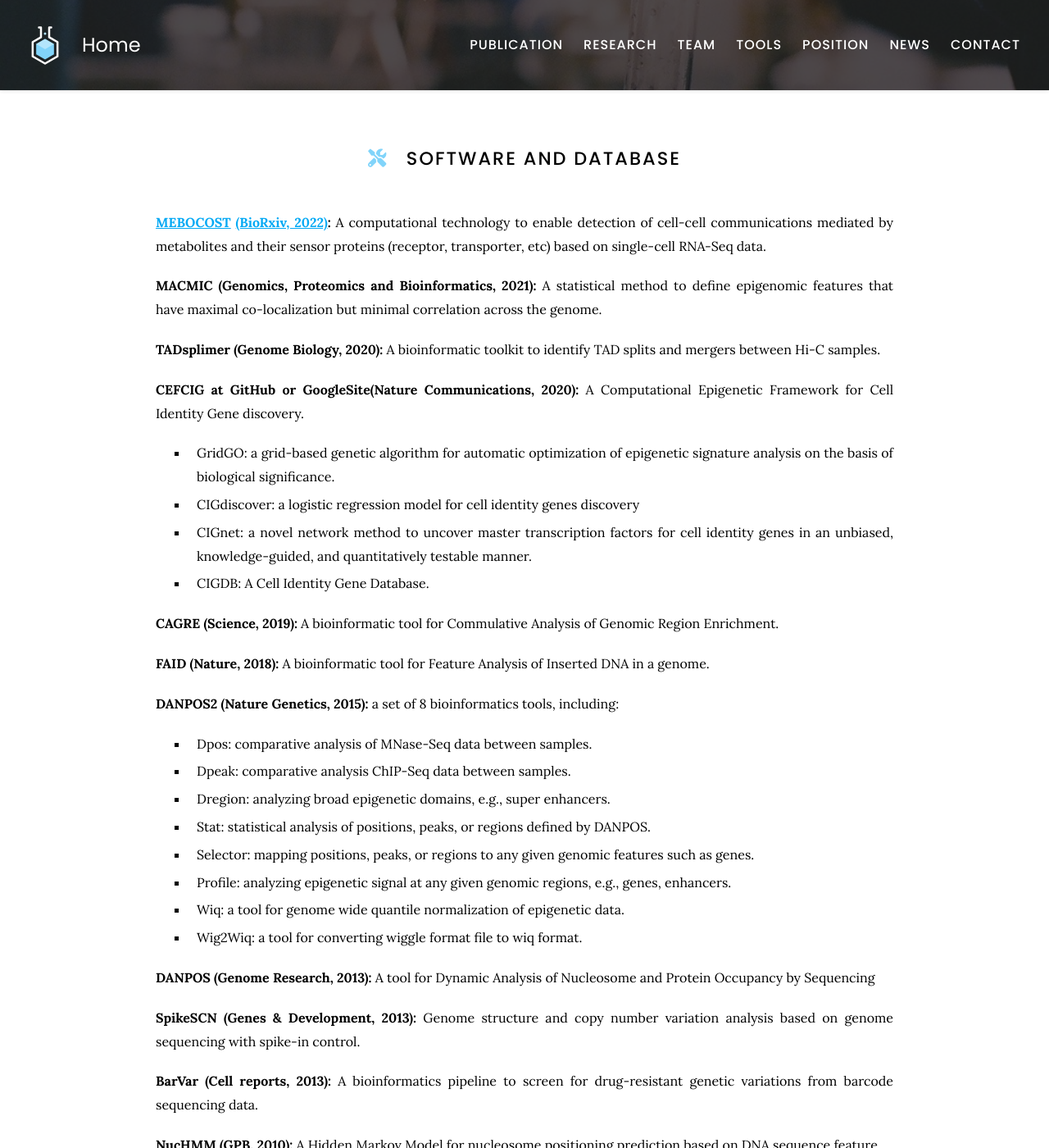
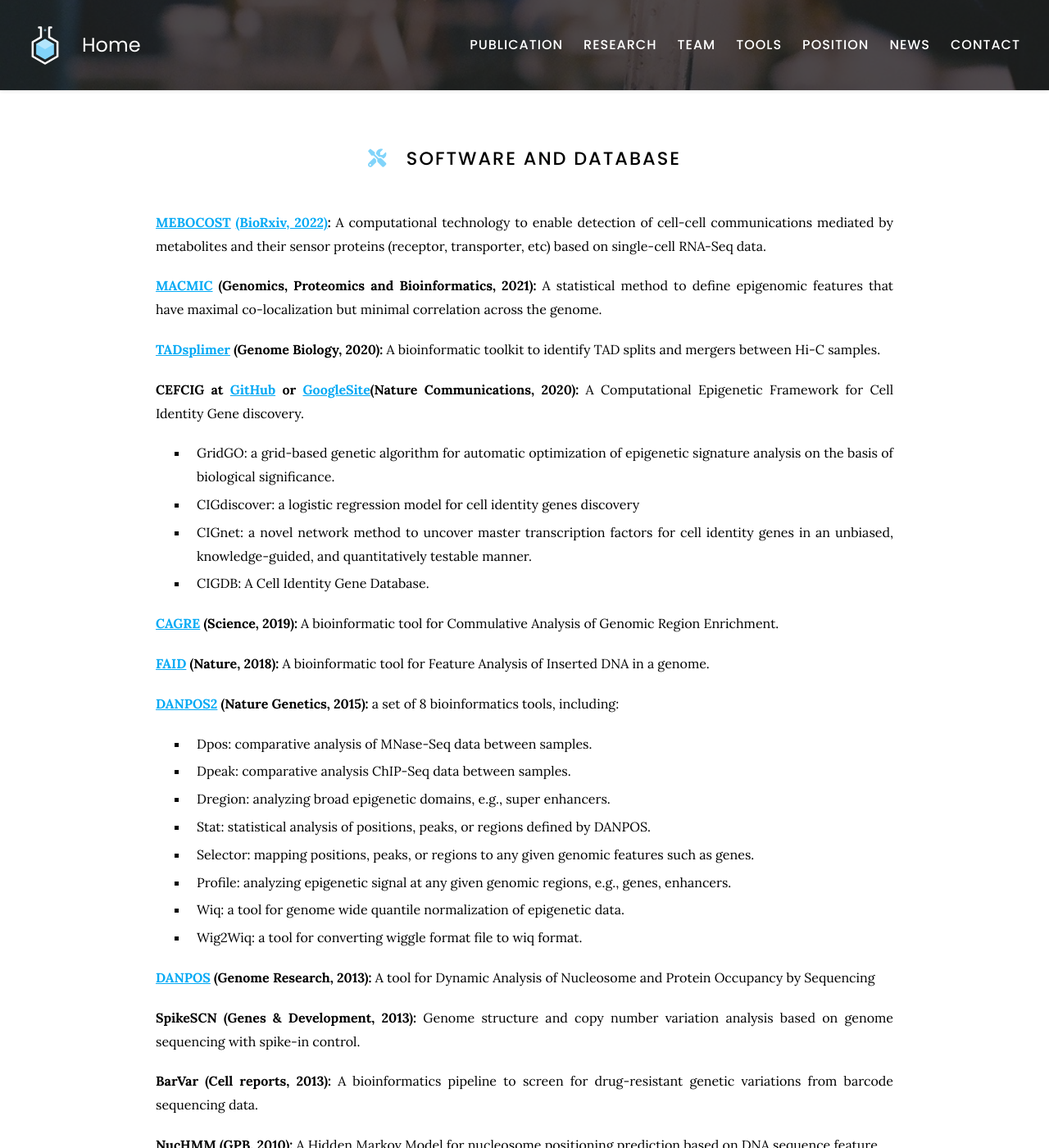
Before and after one commit to kaifuchenlab/kaifuchenlab.github.io, a Jekyll site: the page built from 4.tools/index.md, in a window 1280 px wide and 1400 px high. Shown: the whole window at 82% size. Built offline with Jekyll 4.4.1, drawn with Linux system fonts in a browser that asks for light colours; part of the change alters nothing that is shown.

```diff
--- a/4.tools/index.md
+++ b/4.tools/index.md
@@ -11,27 +11,27 @@ nav:
 **[MEBOCOST](https://github.com/zhengrongbin/MEBOCOST) [(BioRxiv, 2022)](https://www.biorxiv.org/content/10.1101/2022.05.30.494067v1):**
 A computational technology to enable detection of cell-cell communications mediated by metabolites and their sensor proteins (receptor, transporter, etc) based on single-cell RNA-Seq data.
 
-**MACMIC (Genomics, Proteomics and Bioinformatics, 2021):**
+**[MACMIC](https://github.com/bxia888/MACMIC) (Genomics, Proteomics and Bioinformatics, 2021):**
 A statistical method to define epigenomic features that have maximal co-localization but minimal correlation across the genome.
 
-**TADsplimer (Genome Biology, 2020):**
+**[TADsplimer](https://github.com/GuangyWang/TADsplimer) (Genome Biology, 2020):**
 A bioinformatic toolkit to identify TAD splits and mergers between Hi-C samples.
 
-**CEFCIG at GitHub or GoogleSite(Nature Communications, 2020):**
+**CEFCIG at [GitHub](https://github.com/bxia888/CEFCIG) or [GoogleSite](https://sites.google.com/site/cellidentitygene/)(Nature Communications, 2020):**
 A Computational Epigenetic Framework for Cell Identity Gene discovery.
 - GridGO: a grid-based genetic algorithm for automatic optimization of epigenetic signature analysis on the basis of biological significance.
 - CIGdiscover: a logistic regression model for cell identity genes discovery
 - CIGnet: a novel network method to uncover master transcription factors for cell identity genes in an unbiased, knowledge-guided, and quantitatively testable manner.
 - CIGDB: A Cell Identity Gene Database.
 
-**CAGRE (Science, 2019):**
+**[CAGRE](https://github.com/jielv/CAGRE) (Science, 2019):**
 A bioinformatic tool for Commulative Analysis of Genomic Region Enrichment.
 
-**FAID (Nature, 2018):**
+**[FAID](https://github.com/fagisX/FAID) (Nature, 2018):**
 A bioinformatic tool for Feature Analysis of Inserted DNA in a genome.
 
 
-**DANPOS2 (Nature Genetics, 2015):**
+**[DANPOS2](https://sites.google.com/site/danposdoc) (Nature Genetics, 2015):**
 a set of 8 bioinformatics tools, including:
 - Dpos: comparative analysis of MNase-Seq data between samples.
 - Dpeak: comparative analysis ChIP-Seq data between samples.
@@ -42,7 +42,7 @@ a set of 8 bioinformatics tools, including:
 - Wiq: a tool for genome wide quantile normalization of epigenetic data.
 - Wig2Wiq: a tool for converting wiggle format file to wiq format.
 
-**DANPOS (Genome Research, 2013):**
+**[DANPOS](https://sites.google.com/site/danposdoc) (Genome Research, 2013):**
 A tool for Dynamic Analysis of Nucleosome and Protein Occupancy by Sequencing
 
 **SpikeSCN (Genes & Development, 2013):**
```
